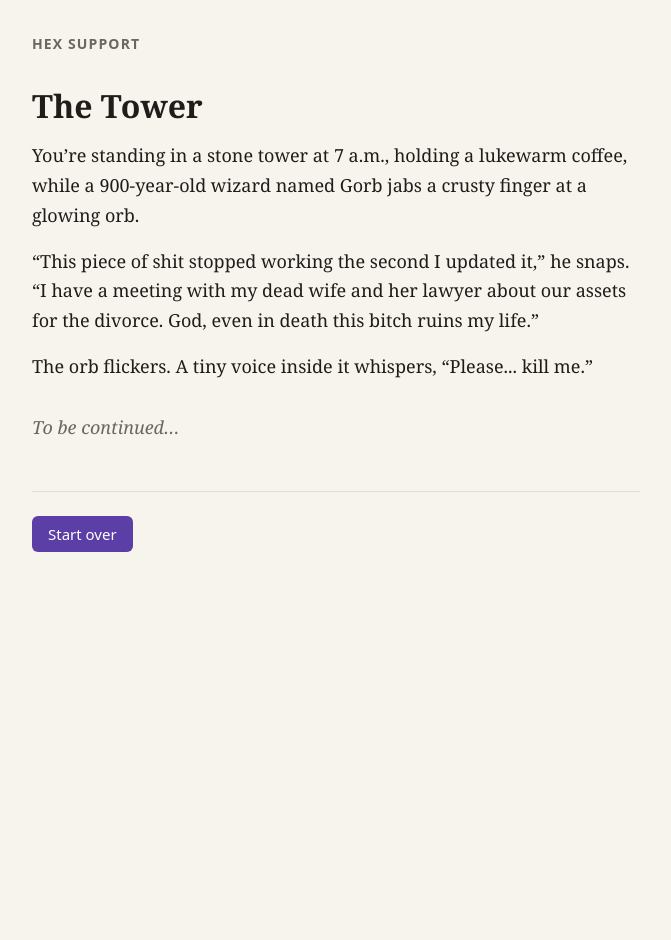
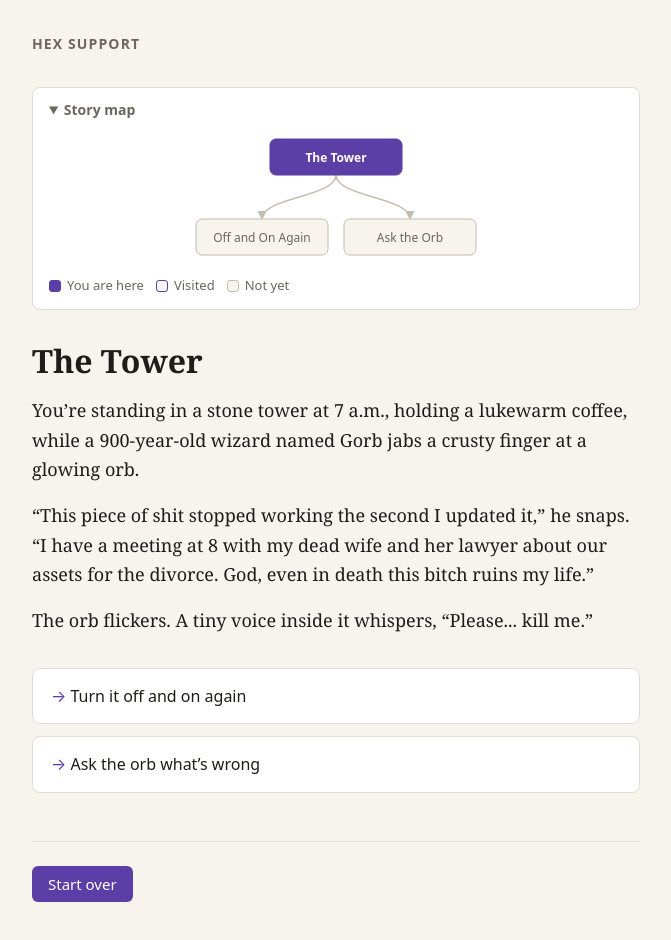
Before and after one commit to NikhilMath/Hex-Support, a plain HTML site: page index.html in a window 1280 px wide. Shown: the whole page, without its empty margins (304-975 px from the left). Before the commit the page ends 800 px from the top, so only its background shows below. Drawn offline with Linux system fonts and the light colour scheme.

Commit message:
Add first two choices and a story map
The opening now branches to "Off and On Again" and "Ask the Orb", and
Gorb's meeting is at 8 so there's a deadline. A collapsible map at the
top is drawn from story.js: it marks where you are, what you've seen,
and the path you took, and each box links to its passage.

Co-Authored-By: Claude Opus 5.5 <noreply@anthropic.com>

```diff
--- a/game.js
+++ b/game.js
@@ -7,6 +7,11 @@
   const textEl = document.getElementById("passage-text");
   const choicesEl = document.getElementById("choices");
   const restartBtn = document.getElementById("restart");
+  const mapSvg = document.getElementById("map-svg");
+
+  // What the reader has seen this visit, for the map.
+  const trail = { visited: new Set(), walked: new Set() };
+  let lastId = null;
 
   function currentId() {
     return decodeURIComponent(location.hash.slice(1)) || STORY.start;
@@ -26,10 +31,7 @@
     return a;
   }
 
-  function render() {
-    const id = currentId();
-    const passage = STORY.passages[id];
-
+  function showPassage(id, passage) {
     if (!passage) {
       titleEl.textContent = "Lost";
       const p = document.createElement("p");
@@ -54,12 +56,32 @@
     }
 
     document.title = passage.title ? `${passage.title} · Hex Support` : "Hex Support";
+  }
+
+  function render() {
+    const id = currentId();
+    const passage = STORY.passages[id];
+
+    const last = lastId && STORY.passages[lastId];
+    if (last && (last.choices || []).some((c) => c.to === id)) {
+      trail.walked.add(`${lastId}→${id}`);
+    }
+    trail.visited.add(id);
+    lastId = id;
+
+    showPassage(id, passage);
+    drawStoryMap(mapSvg, STORY, id, trail);
+
     window.scrollTo(0, 0);
     titleEl.focus({ preventScroll: true });
   }
 
   restartBtn.addEventListener("click", () => {
-    location.hash = STORY.start;
+    trail.visited.clear();
+    trail.walked.clear();
+    lastId = null;
+    if (currentId() === STORY.start) render();
+    else location.hash = STORY.start;
   });
 
   window.addEventListener("hashchange", render);
--- a/index.html
+++ b/index.html
@@ -11,6 +11,18 @@
     <header class="site-header">
       <p class="site-title">Hex Support</p>
     </header>
+
+    <details class="story-map" open>
+      <summary>Story map</summary>
+      <div class="map-scroll">
+        <svg id="map-svg" aria-label="Story map"></svg>
+      </div>
+      <p class="map-legend">
+        <span class="key key-current"></span> You are here
+        <span class="key key-visited"></span> Visited
+        <span class="key key-unvisited"></span> Not yet
+      </p>
+    </details>
 
     <article id="passage" aria-live="polite">
       <h1 id="passage-title" tabindex="-1"></h1>
@@ -29,6 +41,7 @@
   </noscript>
 
   <script src="story.js"></script>
+  <script src="map.js"></script>
   <script src="game.js"></script>
 </body>
 </html>
--- /dev/null
+++ b/map.js
@@ -0,0 +1,131 @@
+// Draws a map of every passage in STORY and the choices between them.
+// Each row is one more choice away from the start. Boxes are links, so
+// clicking one jumps to that passage.
+//
+// Dashed boxes are passages nothing links to, or choices that point at a
+// passage that doesn't exist yet. Dashed lines lead back up the map.
+
+function drawStoryMap(svg, story, currentId, trail) {
+  const NODE_W = 132;
+  const NODE_H = 36;
+  const GAP_X = 16;
+  const GAP_Y = 44;
+  const PAD = 8;
+  const MAX_LABEL = 18;
+
+  const passages = story.passages;
+  const choicesOf = (id) => (passages[id] && passages[id].choices) || [];
+
+  // Walk the choices out from the start to find each passage's row.
+  const row = new Map([[story.start, 0]]);
+  const order = [story.start];
+  for (let i = 0; i < order.length; i++) {
+    const id = order[i];
+    for (const c of choicesOf(id)) {
+      if (!row.has(c.to)) {
+        row.set(c.to, row.get(id) + 1);
+        order.push(c.to);
+      }
+    }
+  }
+
+  // Passages nothing links to go on a row of their own at the bottom.
+  const unreachable = Object.keys(passages).filter((id) => !row.has(id));
+  if (unreachable.length) {
+    const last = Math.max(...row.values()) + 1;
+    for (const id of unreachable) {
+      row.set(id, last);
+      order.push(id);
+    }
+  }
+
+  const rows = [];
+  for (const id of order) (rows[row.get(id)] ||= []).push(id);
+
+  const widest = Math.max(...rows.map((r) => r.length));
+  const width = widest * NODE_W + (widest - 1) * GAP_X + PAD * 2;
+  const height = rows.length * NODE_H + (rows.length - 1) * GAP_Y + PAD * 2;
+
+  const pos = new Map();
+  rows.forEach((ids, r) => {
+    const rowWidth = ids.length * NODE_W + (ids.length - 1) * GAP_X;
+    let x = (width - rowWidth) / 2;
+    for (const id of ids) {
+      pos.set(id, { x, y: PAD + r * (NODE_H + GAP_Y) });
+      x += NODE_W + GAP_X;
+    }
+  });
+
+  svg.replaceChildren();
+  svg.setAttribute("viewBox", `0 0 ${width} ${height}`);
+  svg.setAttribute("width", width);
+  svg.setAttribute("height", height);
+
+  const defs = el("defs");
+  for (const [id, cls] of [["map-arrow", "map-arrow"], ["map-arrow-walked", "map-arrow walked"]]) {
+    const marker = el("marker", {
+      id, viewBox: "0 0 10 10", refX: 9, refY: 5,
+      markerWidth: 6, markerHeight: 6, orient: "auto-start-reverse",
+    });
+    marker.append(el("path", { d: "M0,0 L10,5 L0,10 z", class: cls }));
+    defs.append(marker);
+  }
+  svg.append(defs);
+
+  for (const id of order) {
+    const from = pos.get(id);
+    for (const c of choicesOf(id)) {
+      const to = pos.get(c.to);
+      const x1 = from.x + NODE_W / 2;
+      const y1 = from.y + NODE_H;
+      const x2 = to.x + NODE_W / 2;
+      const y2 = to.y;
+      const bend = Math.max(GAP_Y / 2, Math.abs(y2 - y1) / 2);
+      const walked = trail.walked.has(`${id}→${c.to}`);
+
+      const classes = ["map-edge"];
+      if (walked) classes.push("walked");
+      if (row.get(c.to) <= row.get(id)) classes.push("back");
+
+      const path = el("path", {
+        d: `M${x1},${y1} C${x1},${y1 + bend} ${x2},${y2 - bend} ${x2},${y2}`,
+        class: classes.join(" "),
+        "marker-end": `url(#${walked ? "map-arrow-walked" : "map-arrow"})`,
+      });
+      const tip = el("title");
+      tip.textContent = c.text;
+      path.append(tip);
+      svg.append(path);
+    }
+  }
+
+  for (const id of order) {
+    const { x, y } = pos.get(id);
+    const passage = passages[id];
+
+    const classes = ["map-node"];
+    if (!passage) classes.push("missing");
+    else if (unreachable.includes(id)) classes.push("unreachable");
+    if (passage && passage.ending) classes.push("ending");
+    if (trail.visited.has(id)) classes.push("visited");
+    if (id === currentId) classes.push("current");
+
+    const label = passage ? passage.title || id : `${id} (missing)`;
+    const link = el("a", { href: "#" + encodeURIComponent(id), class: classes.join(" ") });
+    const tip = el("title");
+    tip.textContent = label;
+    const text = el("text", {
+      x: x + NODE_W / 2, y: y + NODE_H / 2,
+      "text-anchor": "middle", "dominant-baseline": "central",
+    });
+    text.textContent = label.length > MAX_LABEL ? label.slice(0, MAX_LABEL - 1) + "…" : label;
+    link.append(tip, el("rect", { x, y, width: NODE_W, height: NODE_H, rx: 6 }), text);
+    svg.append(link);
+  }
+
+  function el(tag, attrs = {}) {
+    const node = document.createElementNS("http://www.w3.org/2000/svg", tag);
+    for (const [k, v] of Object.entries(attrs)) node.setAttribute(k, v);
+    return node;
+  }
+}
--- a/story.js
+++ b/story.js
@@ -19,8 +19,31 @@ const STORY = {
       title: "The Tower",
       text: [
         "You’re standing in a stone tower at 7 a.m., holding a lukewarm coffee, while a 900-year-old wizard named Gorb jabs a crusty finger at a glowing orb.",
-        "“This piece of shit stopped working the second I updated it,” he snaps. “I have a meeting with my dead wife and her lawyer about our assets for the divorce. God, even in death this bitch ruins my life.”",
+        "“This piece of shit stopped working the second I updated it,” he snaps. “I have a meeting at 8 with my dead wife and her lawyer about our assets for the divorce. God, even in death this bitch ruins my life.”",
         "The orb flickers. A tiny voice inside it whispers, “Please... kill me.”",
+      ],
+      choices: [
+        { text: "Turn it off and on again", to: "reboot" },
+        { text: "Ask the orb what’s wrong", to: "ask" },
+      ],
+    },
+
+    reboot: {
+      title: "Off and On Again",
+      text: [
+        "You set your coffee down, find the little rune on the back of the orb, and hold it for ten seconds.",
+        "The glow dies. Gorb gasps like you just drowned a kitten.",
+        "Then the orb blinks back to life, and the tiny voice groans, “Oh no. Not again.”",
+      ],
+      choices: [],
+    },
+
+    ask: {
+      title: "Ask the Orb",
+      text: [
+        "You lean in close. “Hey, buddy. What’s going on in there?”",
+        "“He installed Necro-Link 4.0,” the orb whispers. “It talks to the dead now. All of them. At once.”",
+        "Behind you, Gorb is already trying to call his wife.",
       ],
       choices: [],
     },
--- a/style.css
+++ b/style.css
@@ -6,6 +6,7 @@
   --accent: #5b3fa6;
   --accent-text: #ffffff;
   --border: #e2ddd3;
+  --border-strong: #c4bcae;
   --font-body: Georgia, "Times New Roman", serif;
   --font-ui: system-ui, -apple-system, "Segoe UI", sans-serif;
 }
@@ -19,6 +20,7 @@
     --accent: #a98bf0;
     --accent-text: #16141a;
     --border: #34303d;
+    --border-strong: #645c74;
   }
 }
 
@@ -53,6 +55,134 @@ body {
   letter-spacing: 0.08em;
   text-transform: uppercase;
   color: var(--muted);
+}
+
+.story-map {
+  margin-bottom: 2rem;
+  border: 1px solid var(--border);
+  border-radius: 0.5rem;
+  background: var(--surface);
+  font-family: var(--font-ui);
+}
+
+.story-map summary {
+  padding: 0.625rem 1rem;
+  font-size: 0.875rem;
+  font-weight: 600;
+  color: var(--muted);
+  cursor: pointer;
+}
+
+.map-scroll {
+  overflow-x: auto;
+  padding: 0 1rem;
+}
+
+#map-svg {
+  display: block;
+  margin: 0 auto;
+}
+
+.map-node rect {
+  fill: var(--bg);
+  stroke: var(--border-strong);
+  stroke-width: 1;
+}
+
+.map-node text {
+  fill: var(--muted);
+  font-family: var(--font-ui);
+  font-size: 12px;
+}
+
+.map-node.visited rect {
+  stroke: var(--accent);
+}
+
+.map-node.visited text {
+  fill: var(--text);
+}
+
+.map-node.current rect {
+  fill: var(--accent);
+  stroke: var(--accent);
+}
+
+.map-node.current text {
+  fill: var(--accent-text);
+  font-weight: 600;
+}
+
+.map-node.missing rect,
+.map-node.unreachable rect {
+  stroke-dasharray: 4 3;
+}
+
+.map-node.missing text {
+  font-style: italic;
+}
+
+.map-node:hover rect,
+.map-node:focus-visible rect {
+  stroke: var(--accent);
+  stroke-width: 2;
+}
+
+.map-node:focus {
+  outline: none;
+}
+
+.map-edge {
+  fill: none;
+  stroke: var(--border-strong);
+  stroke-width: 1.5;
+}
+
+.map-edge.walked {
+  stroke: var(--accent);
+}
+
+.map-edge.back {
+  stroke-dasharray: 4 3;
+}
+
+.map-arrow {
+  fill: var(--border-strong);
+}
+
+.map-arrow.walked {
+  fill: var(--accent);
+}
+
+.map-legend {
+  display: flex;
+  flex-wrap: wrap;
+  align-items: center;
+  gap: 0.375rem 0.75rem;
+  margin: 0;
+  padding: 0.75rem 1rem;
+  font-size: 0.8125rem;
+  color: var(--muted);
+}
+
+.key {
+  display: inline-block;
+  width: 0.75rem;
+  height: 0.75rem;
+  margin-right: -0.375rem;
+  border: 1px solid var(--border-strong);
+  border-radius: 0.1875rem;
+  background: var(--bg);
+  vertical-align: middle;
+}
+
+.key-current {
+  border-color: var(--accent);
+  background: var(--accent);
+}
+
+.key-visited {
+  border-color: var(--accent);
 }
 
 #passage-title {
```
